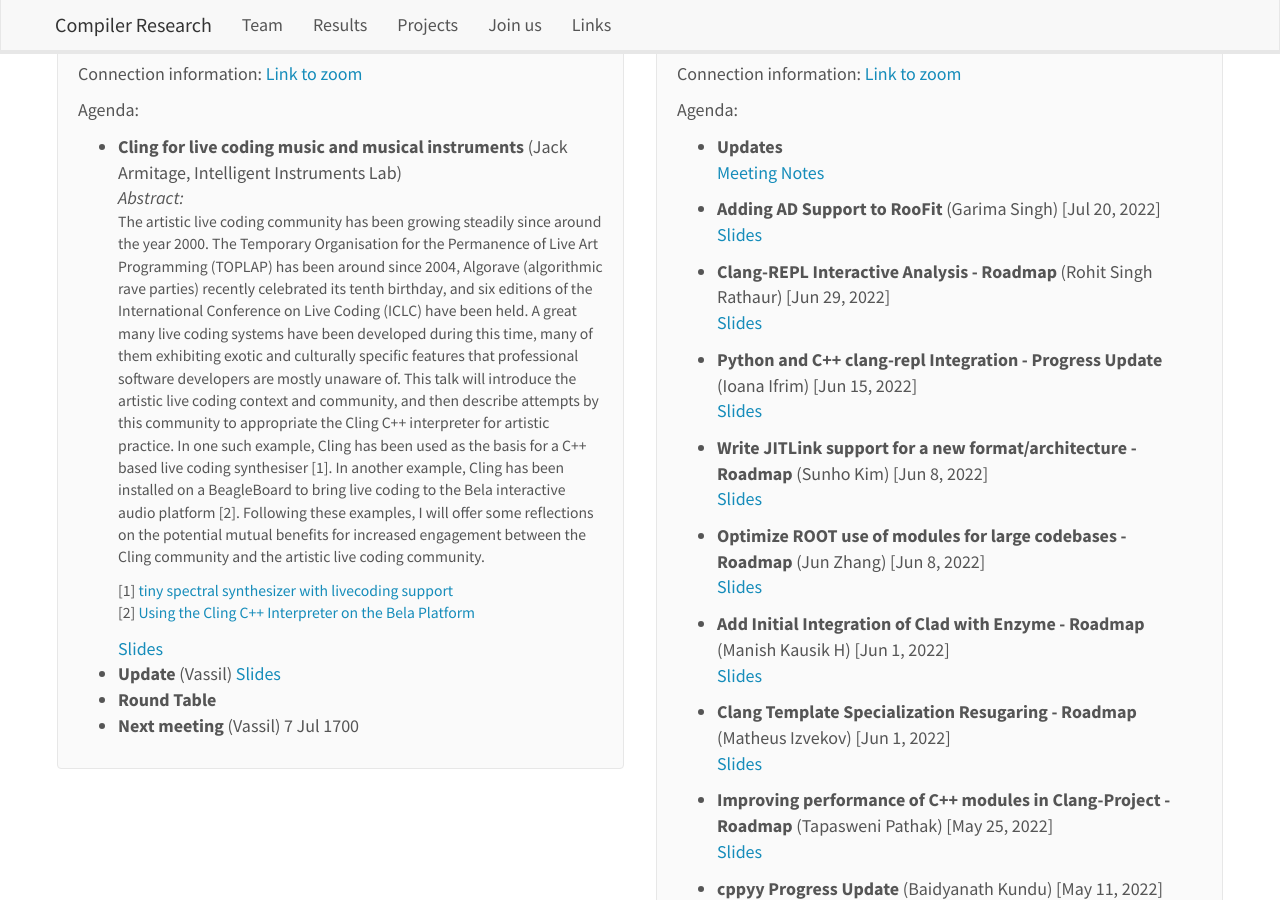
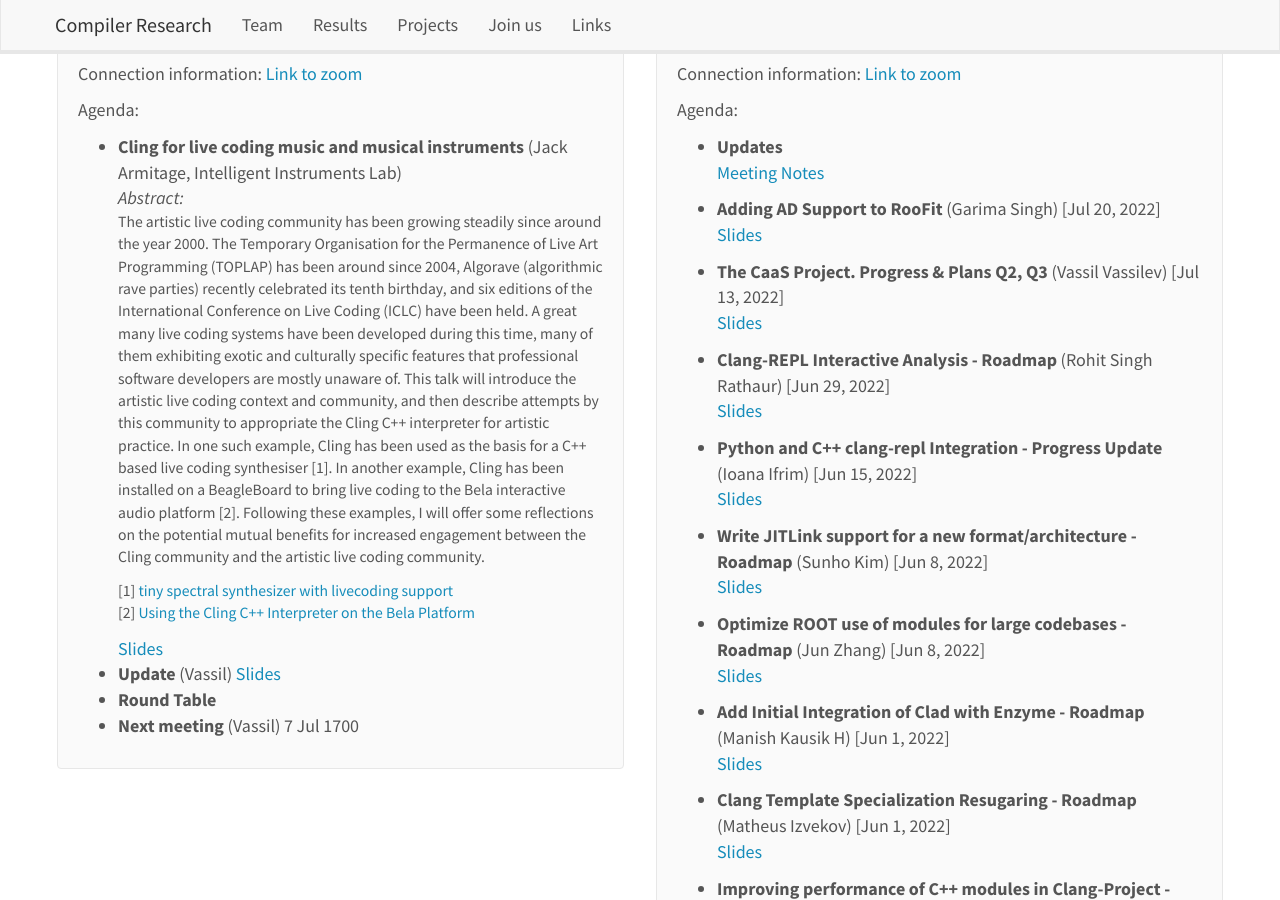
Before and after one commit to vgvassilev/clad, a Jekyll site: the page built from _pages/meetings.md, in a window 1280 px wide and 900 px high, scrolled down 577 px. Built offline with Jekyll 4.4.1, drawn with Linux system fonts in a browser that asks for light colours; nearby versions of some CDN libraries; a style sheet for code colours, icons or effects is not loaded.

Commit message:
Upload Vassil's weekly slides for Jul 13.

```diff
--- a/_data/standing_meetings.yml
+++ b/_data/standing_meetings.yml
@@ -21,6 +21,10 @@
       date: 2022-07-20 14:00:00 +0200
       speaker: "Garima Singh"
       link: "[Slides](/assets/presentations/CaaS_Weekly_20_07_22_Garima-Adding_AD_to_RooFit.pdf)"
+    - title: "The CaaS Project. Progress & Plans Q2, Q3"
+      date: 2022-07-13 14:00:00 +0200
+      speaker: "Vassil Vassilev"
+      link: "[Slides](/assets/presentations/CaaS_Weekly_13_07_22_Vassil-Q2_Project_Progress_and_Plans.pdf)"
     - title: "Clang-REPL Interactive Analysis - Roadmap"
       date: 2022-06-29 14:00:00 +0200
       speaker: "Rohit Singh Rathaur"
```
Also changed, not shown: 1 other file.
